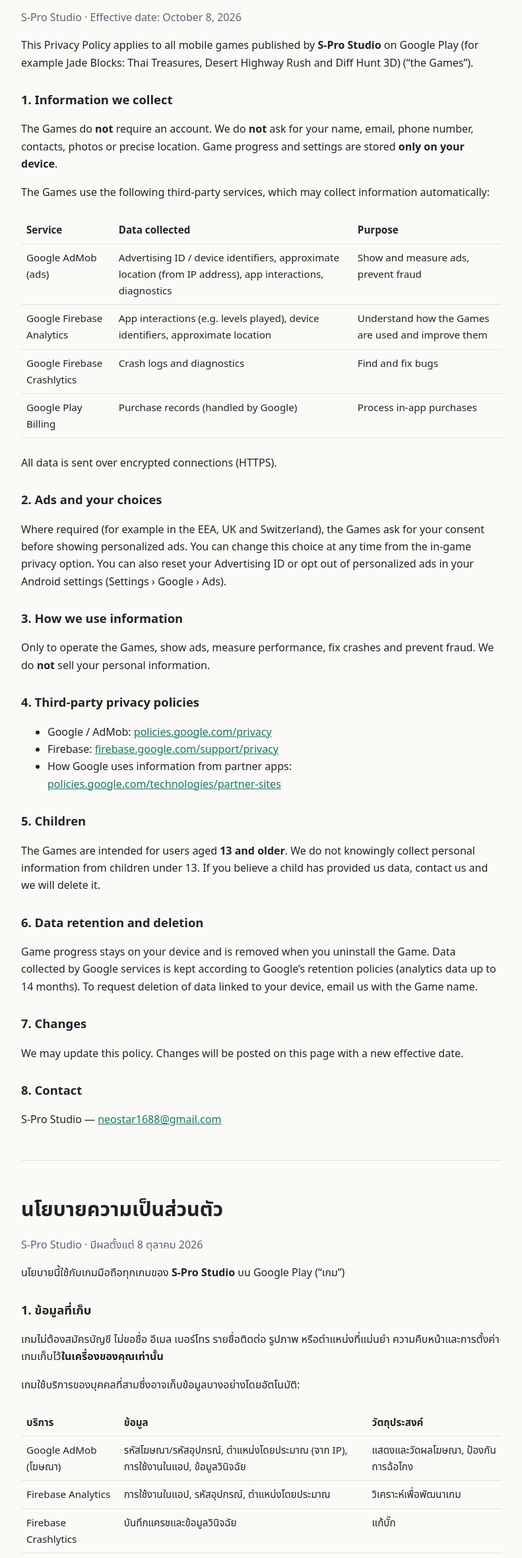
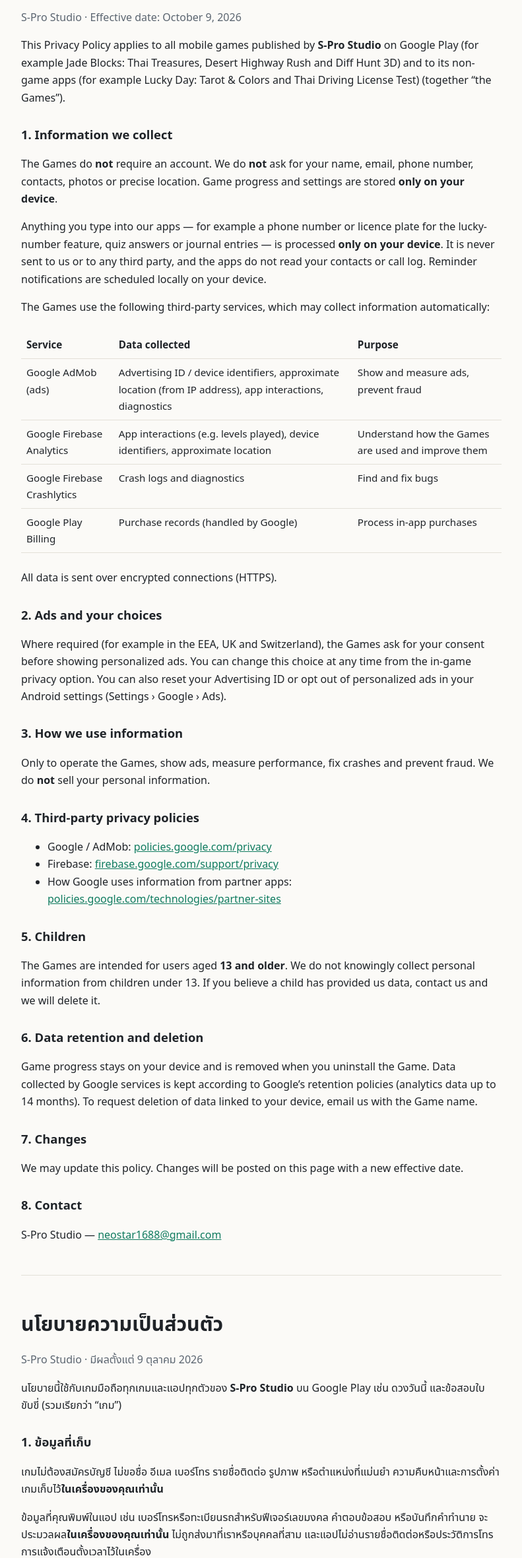
Before and after one commit to s1688m/s1688m.github.io, a plain HTML site: page privacy.html in a window 1280 px wide. Shown: the part 178-2539 px from the top of the page at 66% size, without its empty margins (244-1035 px from the left). Drawn offline with Linux system fonts and the light colour scheme.

Commit message:
Add files via upload

```diff
--- a/privacy.html
+++ b/privacy.html
@@ -28,11 +28,12 @@
 
 <section id="en">
 <h1>Privacy Policy</h1>
-<p class="muted">S-Pro Studio · Effective date: October 8, 2026</p>
-<p>This Privacy Policy applies to all mobile games published by <strong>S-Pro Studio</strong> on Google Play (for example Jade Blocks: Thai Treasures, Desert Highway Rush and Diff Hunt 3D) (“the Games”).</p>
+<p class="muted">S-Pro Studio · Effective date: October 9, 2026</p>
+<p>This Privacy Policy applies to all mobile games published by <strong>S-Pro Studio</strong> on Google Play (for example Jade Blocks: Thai Treasures, Desert Highway Rush and Diff Hunt 3D) and to its non-game apps (for example Lucky Day: Tarot &amp; Colors and Thai Driving License Test) (together “the Games”).</p>
 
 <h2>1. Information we collect</h2>
 <p>The Games do <strong>not</strong> require an account. We do <strong>not</strong> ask for your name, email, phone number, contacts, photos or precise location. Game progress and settings are stored <strong>only on your device</strong>.</p>
+<p>Anything you type into our apps — for example a phone number or licence plate for the lucky-number feature, quiz answers or journal entries — is processed <strong>only on your device</strong>. It is never sent to us or to any third party, and the apps do not read your contacts or call log. Reminder notifications are scheduled locally on your device.</p>
 <p>The Games use the following third-party services, which may collect information automatically:</p>
 <div class="wrap"><table>
 <tr><th>Service</th><th>Data collected</th><th>Purpose</th></tr>
@@ -73,11 +74,12 @@
 
 <section id="th" lang="th">
 <h1>นโยบายความเป็นส่วนตัว</h1>
-<p class="muted">S-Pro Studio · มีผลตั้งแต่ 8 ตุลาคม 2026</p>
-<p>นโยบายนี้ใช้กับเกมมือถือทุกเกมของ <strong>S-Pro Studio</strong> บน Google Play (“เกม”)</p>
+<p class="muted">S-Pro Studio · มีผลตั้งแต่ 9 ตุลาคม 2026</p>
+<p>นโยบายนี้ใช้กับเกมมือถือทุกเกมและแอปทุกตัวของ <strong>S-Pro Studio</strong> บน Google Play เช่น ดวงวันนี้ และข้อสอบใบขับขี่ (รวมเรียกว่า “เกม”)</p>
 
 <h2>1. ข้อมูลที่เก็บ</h2>
 <p>เกมไม่ต้องสมัครบัญชี ไม่ขอชื่อ อีเมล เบอร์โทร รายชื่อติดต่อ รูปภาพ หรือตำแหน่งที่แม่นยำ ความคืบหน้าและการตั้งค่าเกมเก็บไว้<strong>ในเครื่องของคุณเท่านั้น</strong></p>
+<p>ข้อมูลที่คุณพิมพ์ในแอป เช่น เบอร์โทรหรือทะเบียนรถสำหรับฟีเจอร์เลขมงคล คำตอบข้อสอบ หรือบันทึกคำทำนาย จะประมวลผล<strong>ในเครื่องของคุณเท่านั้น</strong> ไม่ถูกส่งมาที่เราหรือบุคคลที่สาม และแอปไม่อ่านรายชื่อติดต่อหรือประวัติการโทร การแจ้งเตือนตั้งเวลาไว้ในเครื่อง</p>
 <p>เกมใช้บริการของบุคคลที่สามซึ่งอาจเก็บข้อมูลบางอย่างโดยอัตโนมัติ:</p>
 <div class="wrap"><table>
 <tr><th>บริการ</th><th>ข้อมูล</th><th>วัตถุประสงค์</th></tr>
```
